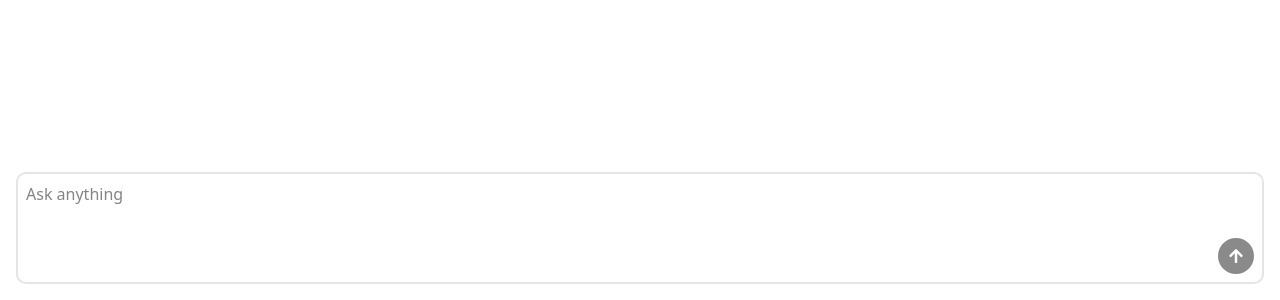
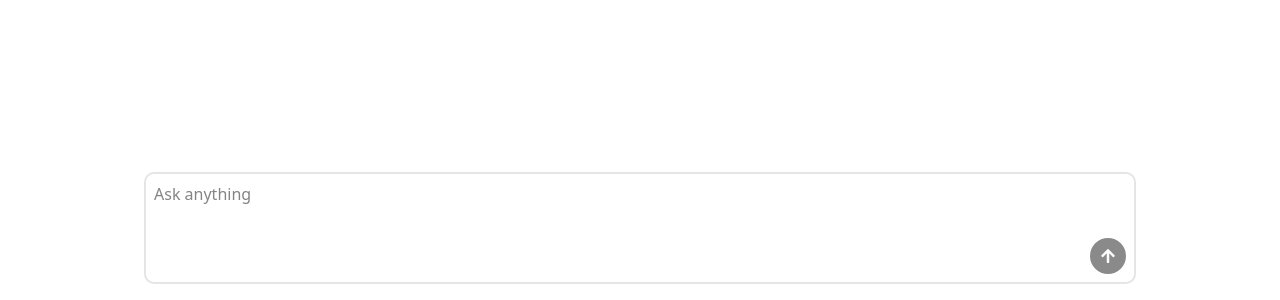
Before and after one commit to shreeraamg/ai-chat-bot, a React (Vite) app in the folder packages/client/: page / in a window 1280 px wide. Shown: the part 500-800 px from the top of the page. Built offline with nearby package versions, Linux system fonts and the light colour scheme.

Commit message:
Improve readability in chat messages

```diff
--- a/packages/client/src/App.tsx
+++ b/packages/client/src/App.tsx
@@ -2,7 +2,7 @@ import ChatBot from './components/ChatBot'
 
 function App() {
   return (
-    <div className="h-dvh p-4 w-full">
+    <div className="h-dvh p-4 w-full container mx-auto">
       <ChatBot />
     </div>
   )
--- a/packages/client/src/components/ChatMessages.tsx
+++ b/packages/client/src/components/ChatMessages.tsx
@@ -32,7 +32,7 @@ const ChatMessages = ({ messages }: Props) => {
           key={index}
           onCopy={onCopyMessage}
           ref={index === messages.length - 1 ? lastMsgRef : null}
-          className={`px-2 py-1 rounded-lg ${
+          className={`px-2 py-1 max-w-lg rounded-lg ${
             msg.role === 'user'
               ? 'bg-blue-600 text-white self-end'
               : 'bg-gray-100 text-black self-start'
--- a/packages/client/src/index.css
+++ b/packages/client/src/index.css
@@ -2,6 +2,12 @@
 @import 'tw-animate-css';
 
 @custom-variant dark (&:is(.dark *));
+
+@theme {
+  --breakpoint-*: initial;
+  --breakpoint-tablet: 40rem;
+  --breakpoint-laptop: 64rem;
+}
 
 @theme inline {
   --radius-sm: calc(var(--radius) - 4px);
@@ -117,11 +123,9 @@
   body {
     @apply bg-background text-foreground;
   }
-}
 
-@layer base {
   button:not(:disabled),
-  [role="button"]:not(:disabled) {
+  [role='button']:not(:disabled) {
     cursor: pointer;
   }
 }
```
